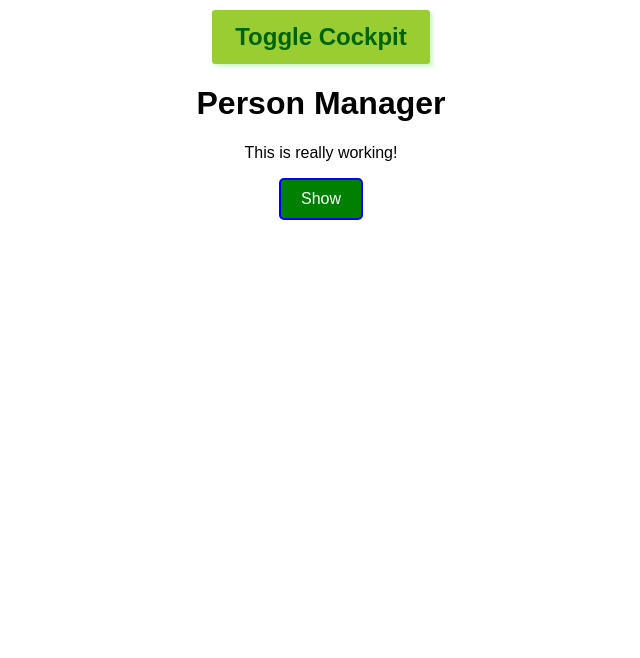
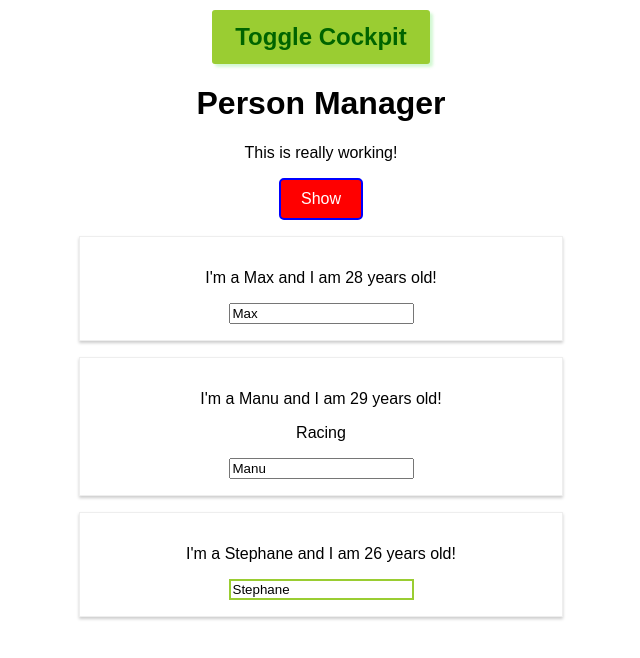
Before and after one commit to Anik7303/react-the-complete-guide, a React app: page / in a window 1280 px wide. Shown: the top 658 px of the page, without its empty margins (319-959 px from the left). Built offline with nearby package versions, Linux system fonts and the light colour scheme.

Commit message:
using ref [class => createRef() | function => useRef()]

```diff
--- a/src/components/Cockpit/Cockpit.js
+++ b/src/components/Cockpit/Cockpit.js
@@ -2,15 +2,17 @@ import React from "react";
 import CssClass from "./Cockpit.css";
 
 const cockpit = (props) => {
+    const showButtonElRef = React.useRef(null);
     // runs only once
-    // React.useEffect(() => {
-    //     console.log("[Cockpit.js] useEffect (1) - only when mounted");
-    //     const timer = setTimeout(() => alert("Save data to cloud"));
-    //     return () => {
-    //         console.log("[Cockpit.js] cleanup work in useEffect (1)");
-    //         clearTimeout(timer);
-    //     };
-    // }, []);
+    React.useEffect(() => {
+        console.log("[Cockpit.js] useEffect (1) - only when mounted");
+        // const timer = setTimeout(() => alert("Save data to cloud"));
+        showButtonElRef.current.click();
+        return () => {
+            console.log("[Cockpit.js] cleanup work in useEffect (1)");
+            // clearTimeout(timer);
+        };
+    }, []);
 
     // React.useEffect(() => {
     //     console.log(
@@ -44,7 +46,11 @@ const cockpit = (props) => {
         <div className={CssClass.Cockpit}>
             <h1>{props.title}</h1>
             <p className={assignedClasses.join(" ")}>This is really working!</p>
-            <button className={btnStyle} onClick={props.togglePersons}>
+            <button
+                ref={showButtonElRef}
+                className={btnStyle}
+                onClick={props.togglePersons}
+            >
                 {props.show ? "Hide" : "Show"}
             </button>
         </div>
--- a/src/components/Persons/Person/Person.css
+++ b/src/components/Persons/Person/Person.css
@@ -7,6 +7,11 @@
     margin: 16px auto;
 }
 
+.Person input:focus {
+    outline: none;
+    border: 2px solid yellowgreen;
+}
+
 @media (min-width: 500px) {
     .Person {
         width: 450px;
--- a/src/components/Persons/Person/Person.js
+++ b/src/components/Persons/Person/Person.js
@@ -6,7 +6,7 @@ class Person extends Component {
     constructor(props) {
         super(props);
         console.log("[Person.js] constructor");
-        // this.state = {};
+        this.inputElementRef = React.createRef();
     }
 
     // static getDerivedStateFromProps(props, state) {
@@ -16,6 +16,7 @@ class Person extends Component {
 
     componentDidMount() {
         console.log("[Person.js] componentDidMount");
+        this.inputElementRef.current.focus();
     }
 
     shouldComponentUpdate(nextProps, nextState) {
@@ -52,6 +53,7 @@ class Person extends Component {
                     </p>
                     <p>{this.props.children}</p>
                     <input
+                        ref={this.inputElementRef}
                         type="text"
                         onChange={this.props.changeName}
                         value={this.props.name}
```
